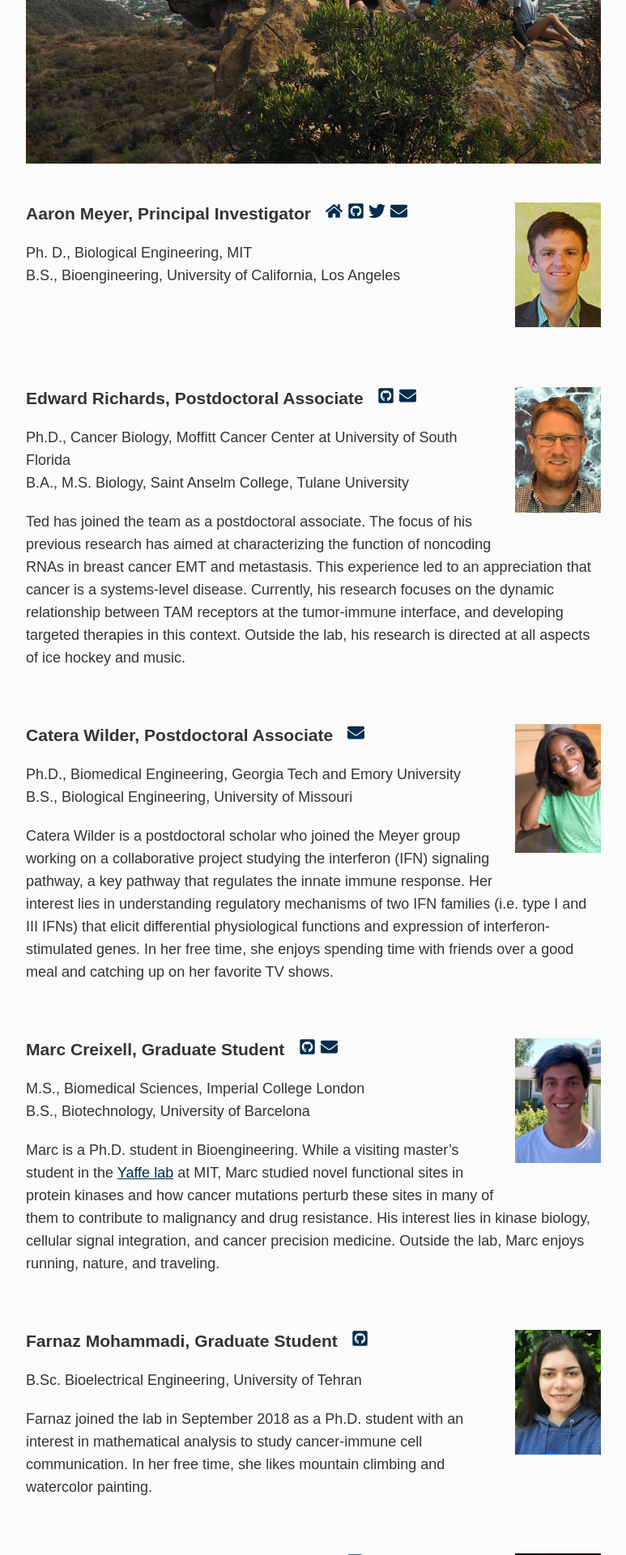
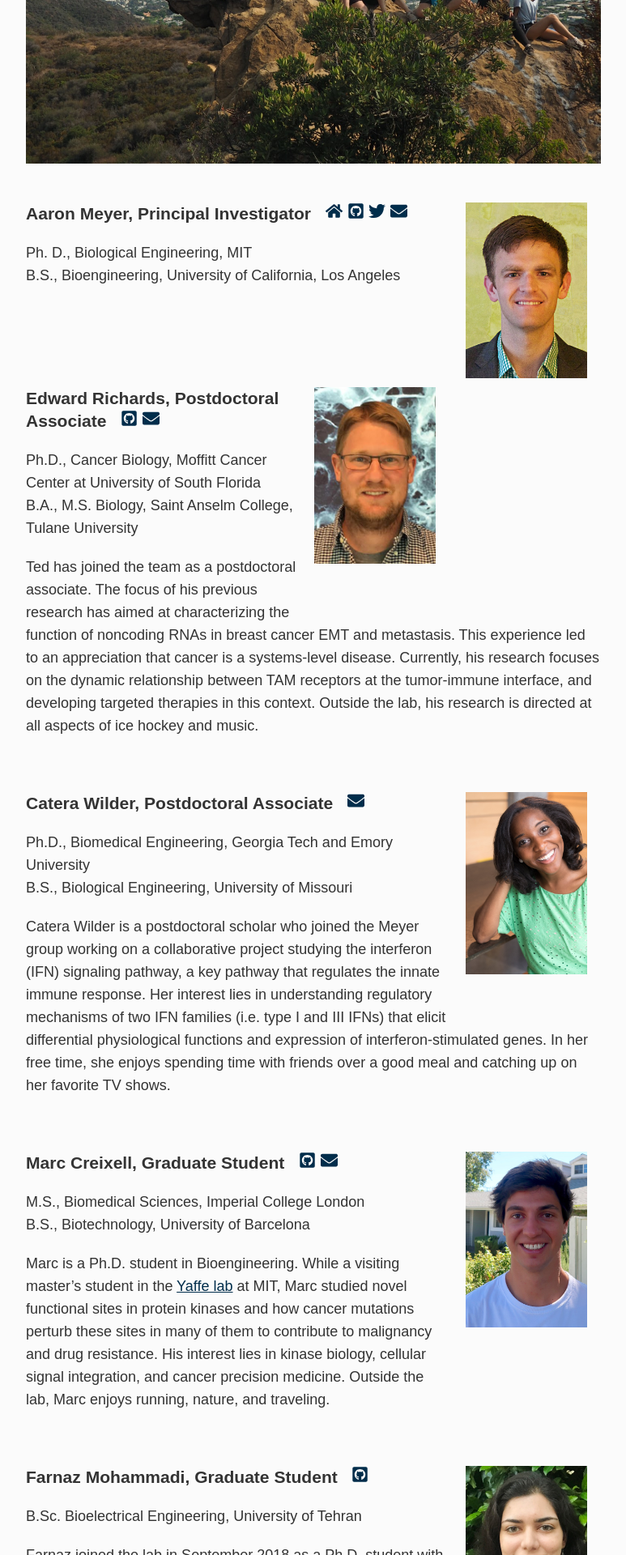
Before and after one commit to meyer-lab/asmlab.org, a Jekyll site: the page built from team/index.md, in a window 1280 px wide. Shown: the part 534-2454 px from the top of the page at 81% size, without its empty margins (253-1026 px from the left). Built offline with Jekyll 4.4.1, drawn with Linux system fonts in a browser that asks for light colours; some web fonts are replaced.

Commit message:
Update index.md

```diff
--- a/team/index.md
+++ b/team/index.md
@@ -4,7 +4,7 @@ title: Team
 ---
 <img src="/public/photos/group.jpg" width="100%" alt="The group" class="center" />
 
-<div class="span_2 right"><img src="/public/photos/aaron.jpg" width="150px" alt="Aaron's picture" /></div>
+<div class="span_3 right"><img src="/public/photos/aaron.jpg" width="150px" alt="Aaron's picture" /></div>
 
 ### Aaron Meyer, Principal Investigator&nbsp;&nbsp;&nbsp;<a href="http://ameyer.me"><svg class="svg-icon"><use xlink:href="#fa-home"></use></svg></a>  <a href="https://github.com/aarmey"><svg class="svg-icon"><use xlink:href="#fa-github"></use></svg></a>  <a href="https://www.twitter.com/aarmey"><svg class="svg-icon"><use xlink:href="#fa-twitter"></use></svg></a>   <a href="mailto:ameyer@ucla.edu"><svg class="svg-icon"><use xlink:href="#fa-envelope"></use></svg></a>
 Ph. D., Biological Engineering, MIT
@@ -14,7 +14,7 @@ B.S., Bioengineering, University of California, Los Angeles
 <br />
 <br />
 
-<div class="span_2 right"><img src="/public/photos/ted.jpg" width="150px" alt="Ted's picture" /></div>
+<div class="span_3 right"><img src="/public/photos/ted.jpg" width="150px" alt="Ted's picture" /></div>
 ### Edward Richards, Postdoctoral Associate&nbsp;&nbsp;&nbsp;<a href="https://github.com/erichards88"><svg class="svg-icon"><use xlink:href="#fa-github"></use></svg></a>  <a href="mailto:erichard@mit.edu"><svg class="svg-icon"><use xlink:href="#fa-envelope"></use></svg></a>
 Ph.D., Cancer Biology, Moffitt Cancer Center at University of South Florida
 B.A., M.S. Biology, Saint Anselm College, Tulane University
@@ -23,7 +23,7 @@ Ted has joined the team as a postdoctoral associate. The focus of his previous r
 
 <br />
 
-<div class="span_2 right"><img src="/public/photos/cateraw.jpg" width="150px" alt="Catera's picture" /></div>
+<div class="span_3 right"><img src="/public/photos/cateraw.jpg" width="150px" alt="Catera's picture" /></div>
 ### Catera Wilder, Postdoctoral Associate&nbsp;&nbsp;&nbsp;<a href="mailto:cwilder1@ucla.edu"><svg class="svg-icon"><use xlink:href="#fa-envelope"></use></svg></a>
 Ph.D., Biomedical Engineering, Georgia Tech and Emory University
 B.S., Biological Engineering, University of Missouri
@@ -32,7 +32,7 @@ Catera Wilder is a postdoctoral scholar who joined the Meyer group working on a
 
 <br />
 
-<div class="span_2 right"><img src="/public/photos/marcc.jpg" width="150px" alt="Marc's picture" /></div>
+<div class="span_3 right"><img src="/public/photos/marcc.jpg" width="150px" alt="Marc's picture" /></div>
 ### Marc Creixell, Graduate Student&nbsp;&nbsp;&nbsp;<a href="https://github.com/mcreixell"><svg class="svg-icon"><use xlink:href="#fa-github"></use></svg></a>  <a href="mailto:creixell@g.ucla.edu"><svg class="svg-icon"><use xlink:href="#fa-envelope"></use></svg></a>
 M.S., Biomedical Sciences, Imperial College London
 B.S., Biotechnology, University of Barcelona
@@ -41,7 +41,7 @@ Marc is a Ph.D. student in Bioengineering. While a visiting master’s student i
 
 <br />
 
-<div class="span_2 right"><img src="/public/photos/farnazm.jpg" width="150px" alt="Farnaz's picture" /></div>
+<div class="span_3 right"><img src="/public/photos/farnazm.jpg" width="150px" alt="Farnaz's picture" /></div>
 ### Farnaz Mohammadi, Graduate Student&nbsp;&nbsp;&nbsp;<a href="https://github.com/Farnazmdi"><svg class="svg-icon"><use xlink:href="#fa-github"></use></svg></a>
 B.Sc. Bioelectrical Engineering, University of Tehran
 
@@ -49,7 +49,7 @@ Farnaz joined the lab in September 2018 as a Ph.D. student with an interest in m
 
 <br />
 
-<div class="span_2 right"><img src="/public/photos/brianoj.jpg" width="150px" alt="Brian's picture" /></div>
+<div class="span_3 right"><img src="/public/photos/brianoj.jpg" width="150px" alt="Brian's picture" /></div>
 ### Brian Orcutt-Jahns, Graduate Student&nbsp;&nbsp;&nbsp;<a href="https://github.com/borcuttjahns"><svg class="svg-icon"><use xlink:href="#fa-github"></use></svg></a>
 B.S. Bioengineering, University of California, Los Angeles
 
@@ -57,7 +57,7 @@ Brian is a Ph.D. student who joined the lab during Summer 2019. Brian completed
 
 <br />
 
-<div class="span_2 right"><img src="/public/photos/mgarcia.jpg" width="150px" alt="Moriah's picture" /></div>
+<div class="span_3 right"><img src="/public/photos/mgarcia.jpg" width="150px" alt="Moriah's picture" /></div>
 ### Moriah Garcia, Development Engineer&nbsp;&nbsp;&nbsp;<a href="mailto:gmoriah2@ucla.edu"><svg class="svg-icon"><use xlink:href="#fa-envelope"></use></svg></a>
 B.S., Biomedical Engineering, Purdue University
 
@@ -65,7 +65,7 @@ Moriah graduated with a BS in BME from Purdue in 2017. She loves finding new pla
 
 <br />
 
-<div class="span_2 right"><img src="/public/photos/lchang.jpg" width="150px" alt="Linnet's picture" /></div>
+<div class="span_3 right"><img src="/public/photos/lchang.jpg" width="150px" alt="Linnet's picture" /></div>
 
 ### Linnet Chang, Undergraduate Researcher
 Bioengineering, UCLA
@@ -74,7 +74,7 @@ Linnet joined the Meyer lab in October 2018. Apart from lab and classes, she enj
 
 <br />
 
-<div class="span_2 right"><img src="/public/photos/alison.jpg" width="150px" alt="Alison's picture" /></div>
+<div class="span_3 right"><img src="/public/photos/alison.jpg" width="150px" alt="Alison's picture" /></div>
 
 ### Alison Tran, Undergraduate Researcher
 Bioengineering, UCLA
@@ -83,7 +83,7 @@ Alison joined the Meyer lab in April 2018. Outside of being in lab, she enjoys g
 
 <br />
 
-<div class="span_2 right"><img src="/public/photos/micahb.jpg" width="150px" alt="Micah's picture" /></div>
+<div class="span_3 right"><img src="/public/photos/micahb.jpg" width="150px" alt="Micah's picture" /></div>
 
 ### Micah Bryant, Undergraduate Researcher&nbsp;&nbsp;&nbsp;<a href="https://github.com/micah-bryant"><svg class="svg-icon"><use xlink:href="#fa-github"></use></svg></a>
 Bioengineering, UCLA
```
